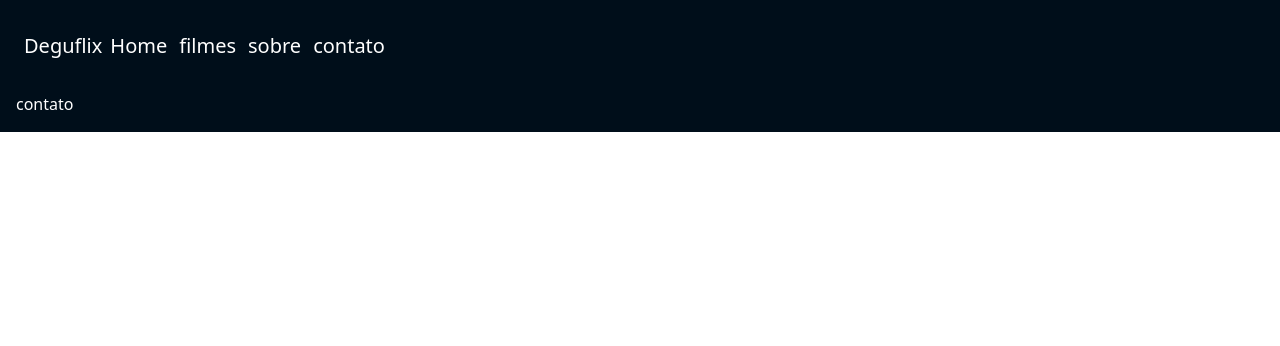
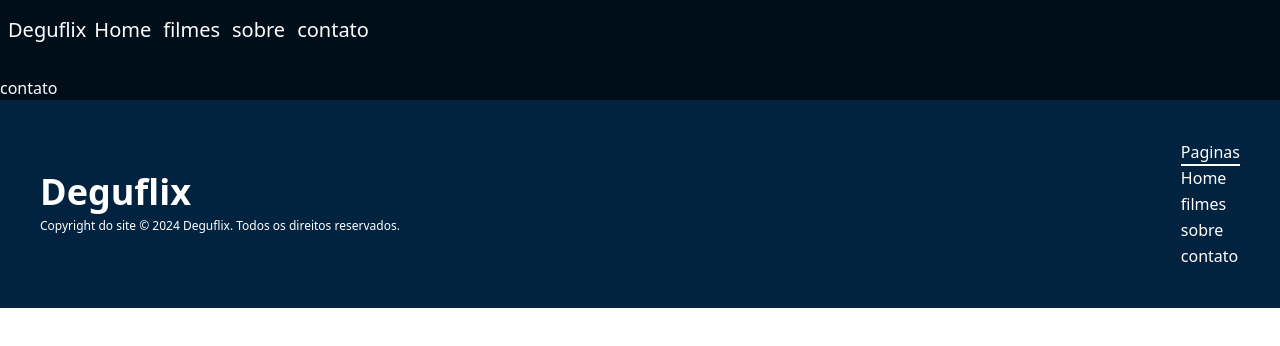
Before and after one commit to dasprino007/3mia-internet-web, a React (Vite) app in the folder deguflix/: page /contato in a window 1280 px wide. Shown: the top 346 px of the page. Built offline with nearby package versions, Linux system fonts and the light colour scheme.

Commit message:
Footer feita e a hero image começando

```diff
--- a/deguflix/index.html
+++ b/deguflix/index.html
@@ -7,7 +7,7 @@
     <title>Deguflix</title>
   </head>
   <body>
-    <div class="p-4 bg-primary-color text-white" id="root"></div>
+    <div class="bg-primary-color text-white" id="root"></div>
     <script type="module" src="/src/main.jsx"></script>
   </body>
 </html>
--- a/deguflix/src/App.jsx
+++ b/deguflix/src/App.jsx
@@ -1,5 +1,6 @@
 import { Outlet } from "react-router-dom"
 import Header from "./componets/header/header"
+import Footer from "./componets/footer/Footer"
 
 function App() {
 
@@ -7,6 +8,7 @@ function App() {
     <>
     <Header></Header>
     <Outlet/>
+    <Footer/>
     </>
   )
 }
--- /dev/null
+++ b/deguflix/src/componets/Filmes/heroImage.jsx
@@ -0,0 +1,29 @@
+import { useEffect } from "react";
+import { useState } from "react";
+
+function Heroimage() {
+
+    const [filmes, setFilmes] = useState([])
+
+    useEffect(()=> {
+        fetch("https://api.themoviedb.org/3/movie/popular?api_key=7c572a9f5b3ba776080330d23bb76e1e")
+        .then(response => response.json())
+        .then(response => setFilmes(response.results[Math.floor(Math.random() * response.results.length)]))
+        .catch(error => console.error(error))
+    },[])
+
+    return (
+        <section className="HeroImage flex flex-row items-center justify-between">
+            <div className="flex flex-col">
+                <h1>{filmes.title}</h1>
+                <span>{filmes.release_date}</span>
+                <p>{filmes.overview}</p>
+            </div>
+            <div className="HeroImageImg aspect-16/9">
+                <img src={`https://image.tmdb.org/t/p/w500/${filmes.backdrop_path}`} alt="" />
+            </div>
+        </section>
+     );
+}
+
+export default Heroimage;
--- /dev/null
+++ b/deguflix/src/componets/footer/Footer.jsx
@@ -0,0 +1,21 @@
+import FooterNavbar from "../navbar/FooterNavbar";
+
+function Footer() {
+    return (
+    <>
+    <section  className="Footer p-10 bg-secondary-color flex flex-row justify-between items-center">
+    <div className="size-45">
+        <h2 className="text-4xl font-bold">Deguflix</h2>
+        <span className="text-xs font-thin">Copyright do site © 2024 Deguflix. Todos os direitos reservados.</span>
+    </div>
+    <div className="Footer Navbar flex flex-col">
+        <h2>Paginas</h2>
+        <FooterNavbar/>
+    </div>
+    </section>
+    </>
+
+    );
+}
+
+export default Footer;
--- /dev/null
+++ b/deguflix/src/componets/navbar/FooterNavbar.jsx
@@ -0,0 +1,14 @@
+import { Link } from 'react-router-dom'
+
+function FooterNavbar() {
+    return (
+        <ul className='flex flex-col gap-0.5 border-t-2 border-white'>
+            <li className='hover:underline decoration-third-color'><Link to={"/"}>Home</Link></li>
+            <li className='hover:underline decoration-third-color'><Link to={"filmes"}>filmes</Link></li>
+            <li className='hover:underline decoration-third-color'><Link to={"sobre"}>sobre</Link></li>
+            <li className='hover:underline decoration-third-color'><Link to={"contato"}>contato</Link></li>
+        </ul>
+    );
+}
+
+export default FooterNavbar;
--- a/deguflix/src/componets/navbar/navbar.jsx
+++ b/deguflix/src/componets/navbar/navbar.jsx
@@ -5,9 +5,9 @@ function NavBar() {
         <nav>
             <ul className='flex gap-3'>
                 <li className='hover:underline decoration-third-color'><Link to={"/"}>Home</Link></li>
-                <li><Link to={"filmes"}>filmes</Link></li>
-                <li><Link to={"sobre"}>sobre</Link></li>
-                <li><Link to={"contato"}>contato</Link></li>
+                <li className='hover:underline decoration-third-color'><Link to={"filmes"}>filmes</Link></li>
+                <li className='hover:underline decoration-third-color'><Link to={"sobre"}>sobre</Link></li>
+                <li className='hover:underline decoration-third-color'><Link to={"contato"}>contato</Link></li>
             </ul>
         </nav>
      );
--- a/deguflix/src/pages/Filmes.jsx
+++ b/deguflix/src/pages/Filmes.jsx
@@ -1,7 +1,7 @@
-import { data } from "autoprefixer";
 import { useEffect } from "react";
 import { useState } from "react";
 import { Link } from 'react-router-dom'
+import Heroimage from "../componets/Filmes/heroImage";
 
 function Filmes() {
     const [filmes, setFilmes] = useState([])
@@ -11,7 +11,6 @@ function Filmes() {
         .then(response => setFilmes(response.results))
         .catch(error => console.error(error))
     },[])
-
     function ClassRate(data){
         if(data > 7){
             return('bg-GoodRate-color')
@@ -25,6 +24,7 @@ function Filmes() {
 
     return (
         <>
+            <Heroimage/>
             <h2 className="mb-5 font-bold">Filmes populares</h2>
             <div className="listasFilmes flex overflow-x-auto gap-5">
                 {
```
